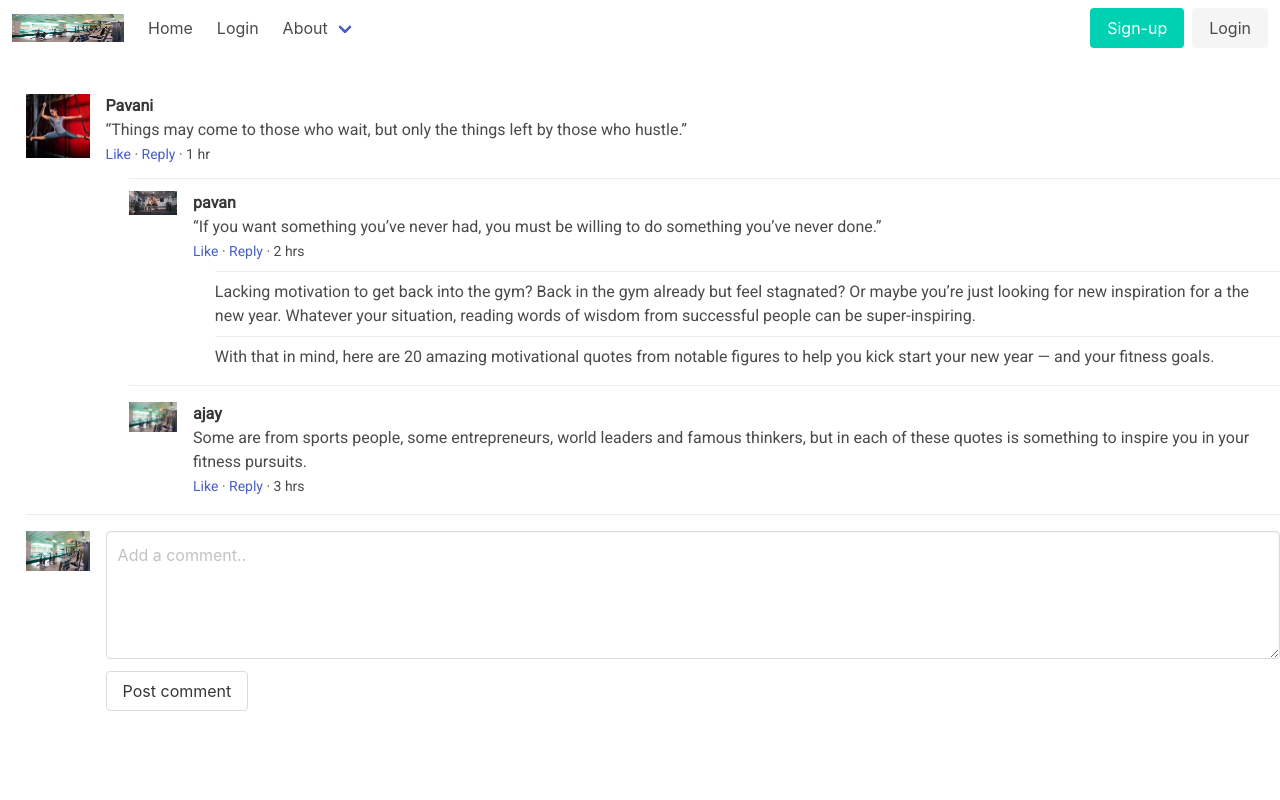
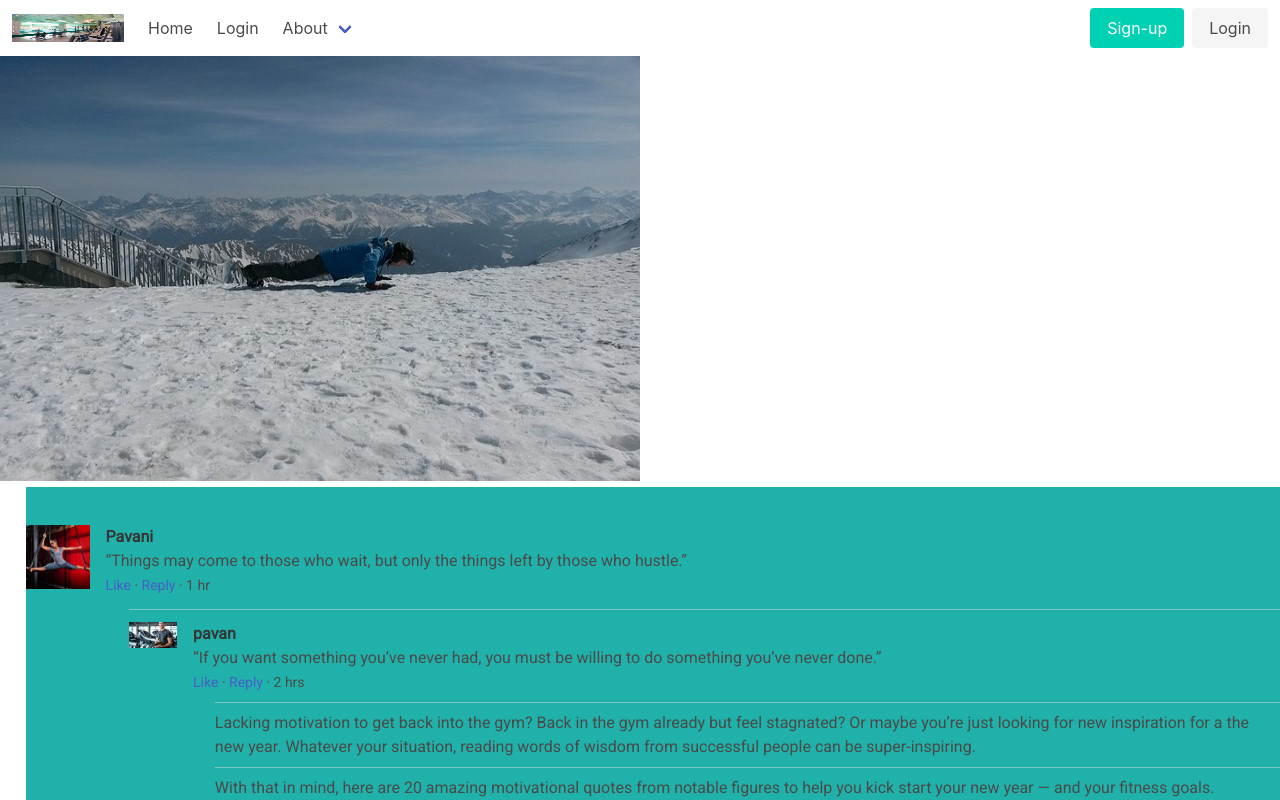
Before and after one commit to gorlagup1/fitness-tracker, a Vue app in the folder client/: page /LoginPage in a window 1280 px wide. Shown: the top 800 px of the page. Built offline with nearby package versions, Linux system fonts and the light colour scheme.

Commit message:
--- Auto-Git Commit ---

```diff
--- a/client/src/views/LoginPage.vue
+++ b/client/src/views/LoginPage.vue
@@ -1,6 +1,6 @@
 <template>
   <div id="app2">
-
+   <img src="../assets/pushups.jpg">
     <article class="media">
       <figure class="media-left">
         <p class="image is-64x64">
@@ -22,7 +22,7 @@
         <article class="media">
           <figure class="media-left">
             <p class="image is-48x48">
-              <img src="../assets/man.jpg" />
+              <img src="../assets/relazo.jpg" />
             </p>
           </figure>
           <div class="media-content">
@@ -33,7 +33,7 @@
                 “If you want something you’ve never had, you must be willing to
                 do something you’ve never done.”
                 <br />
-                <small><a>Like</a> · <a>Reply</a> · 2 hrs</small>
+                <small hover><a>Like</a> · <a>Reply</a> · 2 hrs</small>
               </p>
             </div>
 
@@ -55,7 +55,7 @@
         <article class="media">
           <figure class="media-left">
             <p class="image is-48x48">
-              <img src="../assets/gym.jpg" />
+              <img src="../assets/rahul.jpg" />
             </p>
           </figure>
           <div class="media-content">
@@ -109,5 +109,7 @@ article {
   padding-right: 2%;
   padding-top: 3%;
   left: 2%;
+  background-color: lightseagreen;
+  background: cover;
 }
 </style>
```
Also changed, not shown: client/src/assets/rahul.jpg (added), client/src/assets/relazo.jpg (added).
